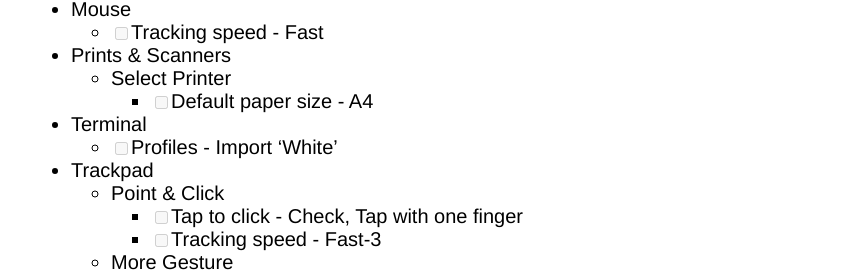
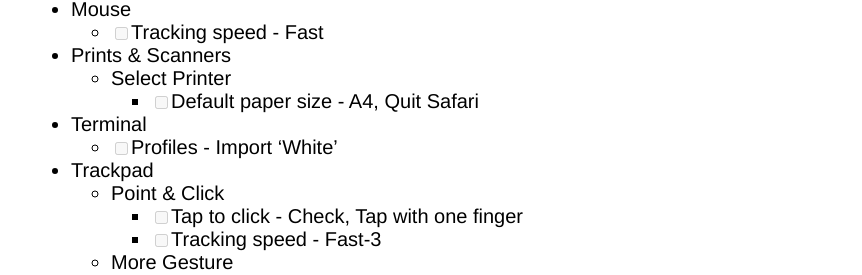
Before and after one commit to xiote/20200810_xiote.github.io, a Jekyll site: the page built from _posts/2020-07-25-09-30-32.md, in a window 1280 px wide. Shown: the part 985-1260 px from the top of the page, without its empty margins (209-1071 px from the left). Built offline with Jekyll 4.4.1, drawn with Linux system fonts in a browser that asks for light colours.

Commit message:
Update 2020-07-25-09-30-32.md

```diff
--- a/_posts/2020-07-25-09-30-32.md
+++ b/_posts/2020-07-25-09-30-32.md
@@ -43,7 +43,7 @@
     - [ ]  Tracking speed - Fast
 - Prints & Scanners
     - Select Printer
-        - [ ]  Default paper size - A4
+        - [ ]  Default paper size - A4, Quit Safari
 - Terminal
     - [ ]  Profiles - Import ‘White’
 - Trackpad
```
